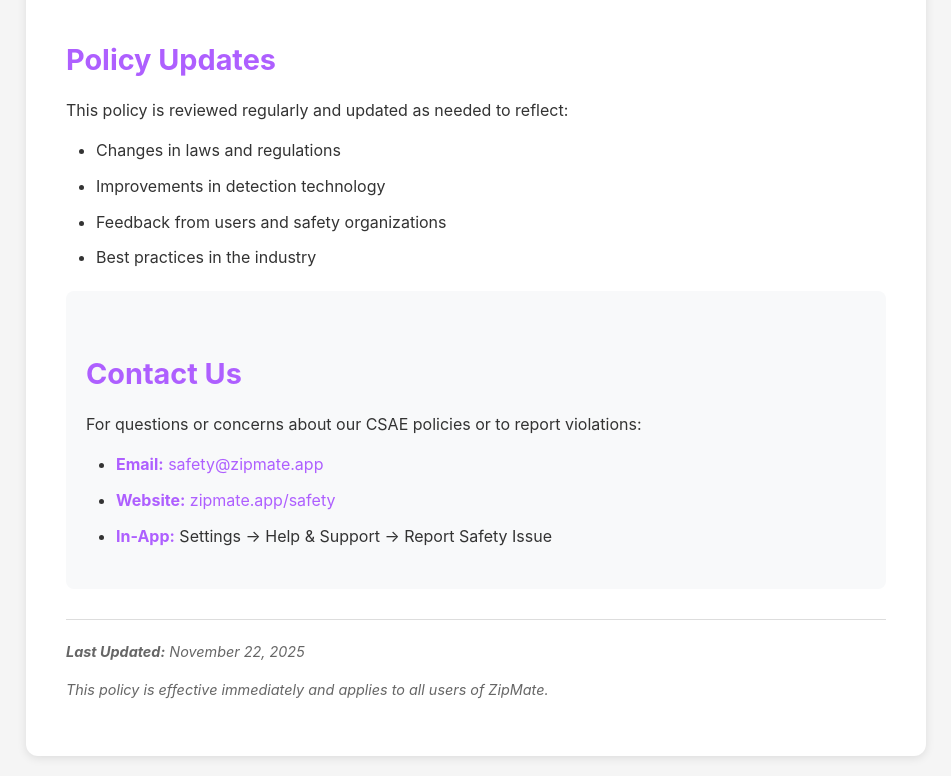
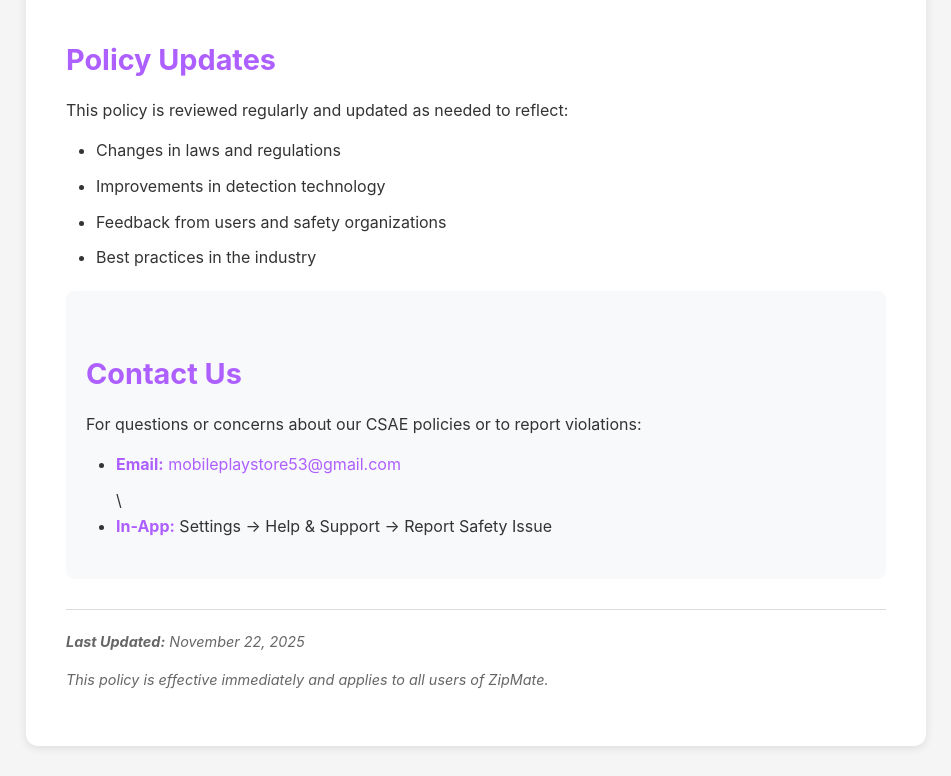
Before and after one commit to mobileplaystore53-rgb/csae-policy, a plain HTML site: page index.html in a window 1280 px wide. Shown: the part 2734-3510 px from the top of the page, without its empty margins (164-1115 px from the left). Drawn offline with Linux system fonts and the light colour scheme.

Commit message:
Update index.html

```diff
--- a/index.html
+++ b/index.html
@@ -232,9 +232,8 @@
                 For questions or concerns about our CSAE policies or to report violations:
             </p>
             <ul>
-                <li><strong>Email:</strong> <a href="mailto:safety@zipmate.app">safety@zipmate.app</a></li>
-                <li><strong>Website:</strong> <a href="https://zipmate.app/safety">zipmate.app/safety</a></li>
-                <li><strong>In-App:</strong> Settings → Help & Support → Report Safety Issue</li>
+                <li><strong>Email:</strong> <a href="mailto:safety@zipmate.app">mobileplaystore53@gmail.com</a></li>
+\                <li><strong>In-App:</strong> Settings → Help & Support → Report Safety Issue</li>
             </ul>
         </div>
 
```
